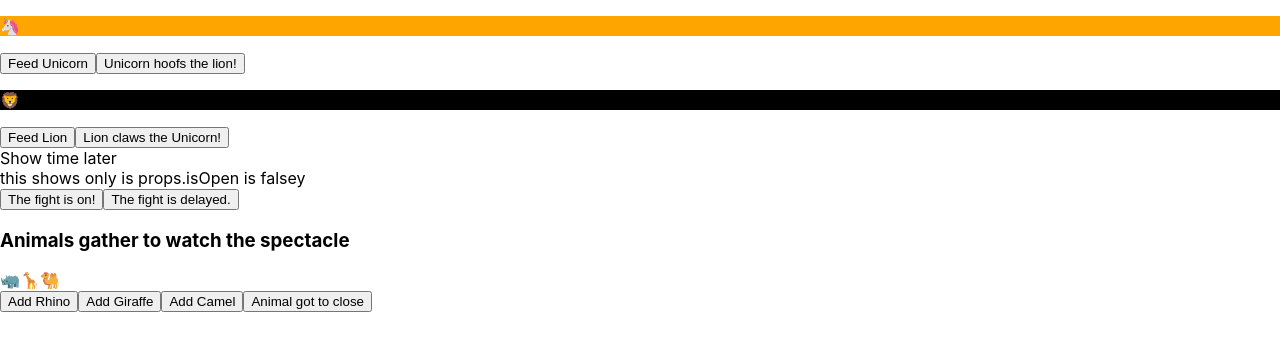
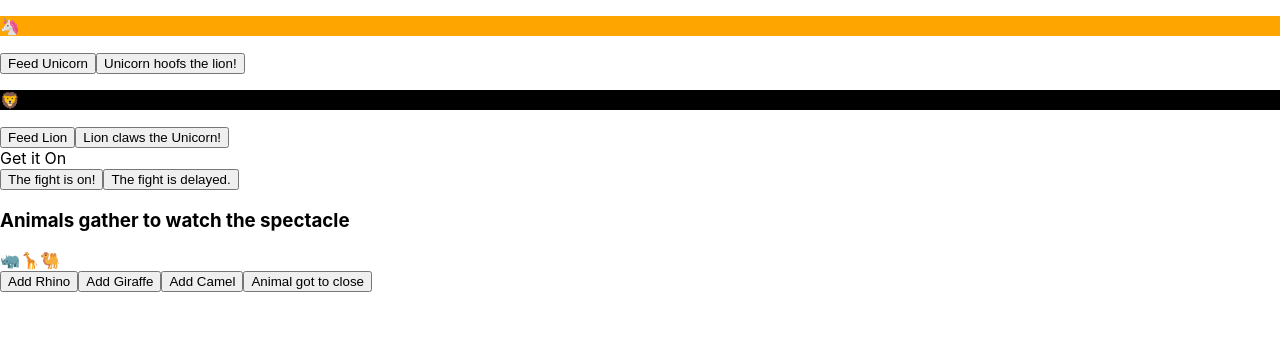
Before and after one commit to spmoriarty/BuzyZoo-React, a React (Create React App) app: page / in a window 1280 px wide. Shown: the top 350 px of the page. Built offline with nearby package versions, Linux system fonts and the light colour scheme.

Commit message:
need css styling

```diff
--- a/src/Sign.js
+++ b/src/Sign.js
@@ -3,12 +3,9 @@ export default function Sign(props) {
 
     <>
       <div> {props.isOpen
-        ? 'Get it On' : 'Show time later'}
+        ? 'Show time later' : 'Get it On'}
       </div>
-      <div>
-        {props.isOpen && 'this shows only is props.isOpen is truthy'}
-        {props.isOpen || 'this shows only is props.isOpen is falsey'}
-      </div>
+
     </>
   );
 }
```
